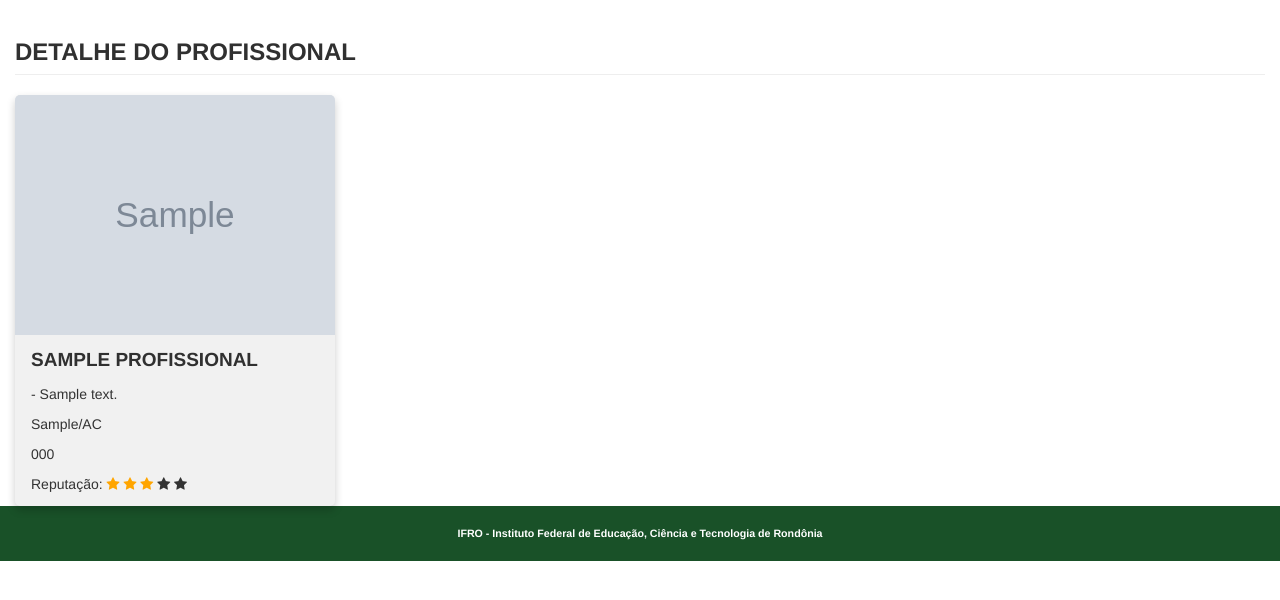
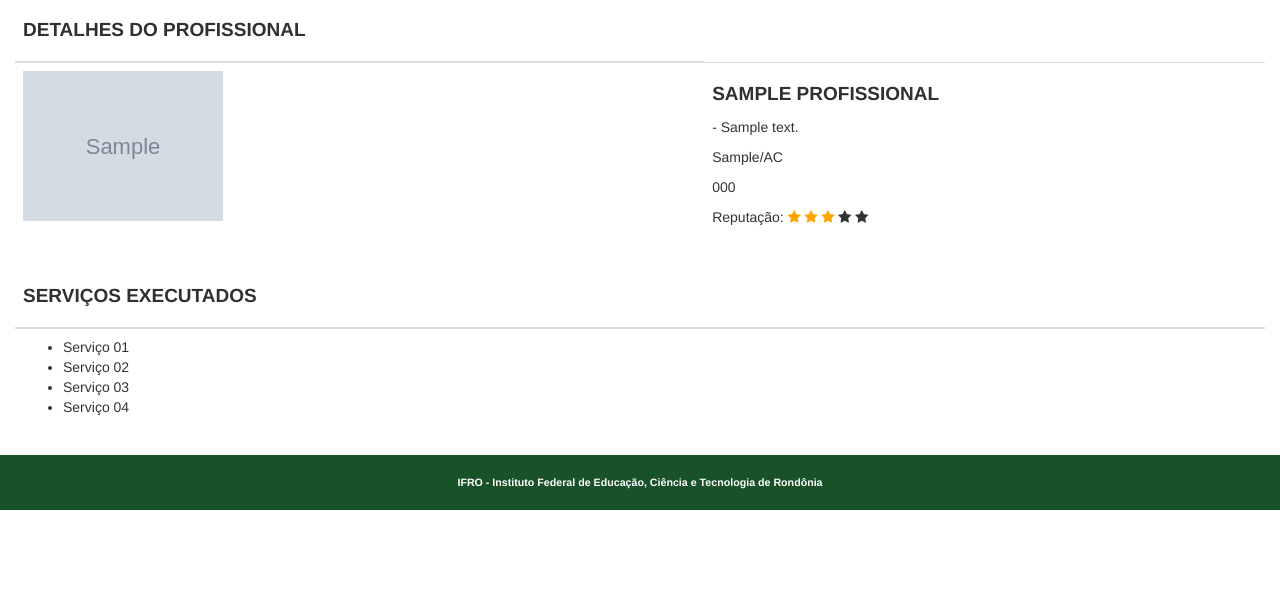
Before and after one commit to kaiserthiago/contratou, a Django app: page /contratou/profissional/detalhe/1/ in a window 1280 px wide. Shown: the part 51-651 px from the top of the page. Run offline with Django 3.2, Linux system fonts and the light colour scheme; tables that the repository leaves empty hold one stand-in row (values such as "Sample post"); grey boxes marked "Sample" are stand-in pictures; some libraries are stand-ins or nearby versions.

Commit message:
detalhe prof

```diff
--- a/contratou/templates/contratou/profissional_detalhe.html
+++ b/contratou/templates/contratou/profissional_detalhe.html
@@ -8,12 +8,22 @@
 {% load static %}
 
 {% block conteudo %}
-    <h2 class="page-header">Detalhe do profissional</h2>
     {% for profissional in profissionais %}
-        <div class="card">
-            <img src="{{ profissional.foto.url }}" class="img-resposive" style="width:100%">
-            <div class="container">
-                <h4><b>{{ profissional.nome }}</b></h4>
+        <div class="table-responsive">
+            <table class="table">
+                <thead>
+                <th>
+                    <h4><strong>Detalhes do profissional</strong></h4>
+                </th>
+                </thead>
+                <tbody>
+                <tr>
+                    <td>
+                        <img src="{{ profissional.foto.url }}" class="img-resposive"
+                             style="width:200px; margin-right: 10px">
+                    </td>
+                    <td>
+                        <h4><strong>{{ profissional.nome }}</strong></h4>
                         {% for area in profissional.area.all %}
                             <p>- {{ area }}</p>
                         {% endfor %}
@@ -26,6 +36,48 @@
                             <span class="fa fa-star"></span>
                             <span class="fa fa-star"></span>
                         </p>
+                    </td>
+                </tr>
+                </tbody>
+            </table>
+
+            <table class="table">
+                <thead>
+                <th>
+                    <h4><strong>Serviços executados</strong></h4>
+                </th>
+                </thead>
+                <tbody>
+                <tr>
+                    <td>
+                        <ul>
+                            <li>Serviço 01</li>
+                            <li>Serviço 02</li>
+                            <li>Serviço 03</li>
+                            <li>Serviço 04</li>
+                        </ul>
+                    </td>
+                </tr>
+                </tbody>
+            </table>
+        </div>
+
+        {#        <div class="card">#}
+        {#            <img src="{{ profissional.foto.url }}" class="img-resposive" style="width:100%">#}
+        {#            <div class="container">#}
+        {#                <h4><b>{{ profissional.nome }}</b></h4>#}
+        {#                {% for area in profissional.area.all %}#}
+        {#                    <p>- {{ area }}</p>#}
+        {#                {% endfor %}#}
+        {#            <p>{{ profissional.cidade }}/{{ profissional.uf }}</p>#}
+        {#                <p>{{ profissional.telefone }}</p>#}
+        {#                <p>Reputação:#}
+        {#                    <span class="fa fa-star checked"></span>#}
+        {#                    <span class="fa fa-star checked"></span>#}
+        {#                    <span class="fa fa-star checked"></span>#}
+        {#                    <span class="fa fa-star"></span>#}
+        {#                    <span class="fa fa-star"></span>#}
+        {#                </p>#}
 
 
         </div>
```
Lines whose indentation alone changed are shown as unchanged.
